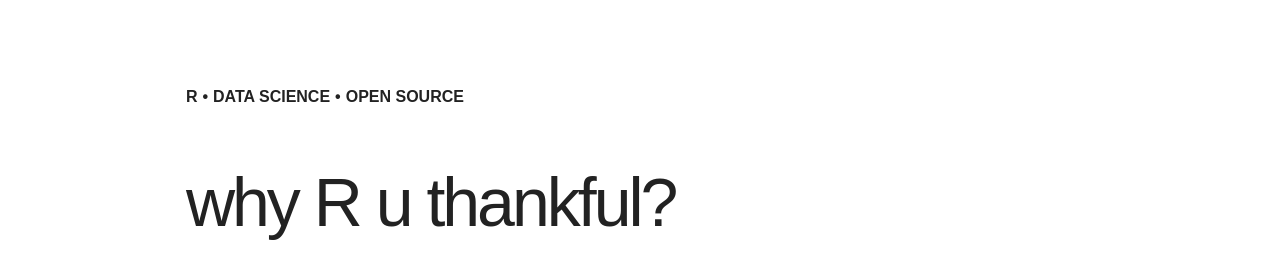
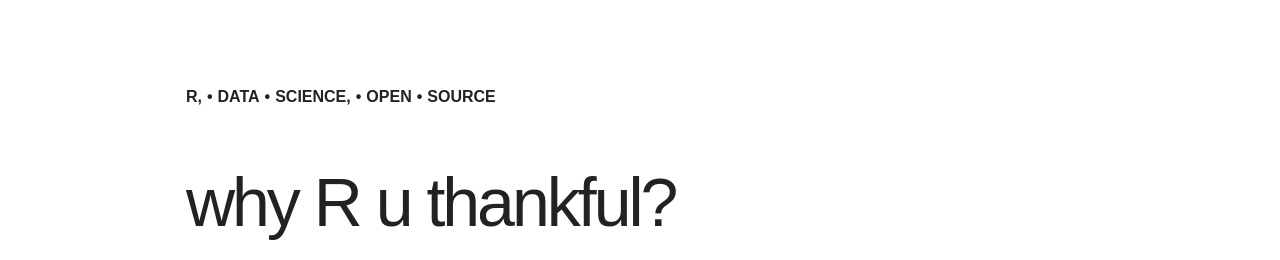
Before and after one commit to data-steve/data-steve.github.io, a Jekyll site: the page built from _posts/blog/2015-11-21-why-R-u-thankful.md, in a window 1280 px wide and 900 px high. Shown: the part 270-530 px from the top of the window. Built offline with Jekyll 4.4.1, drawn with Linux system fonts in a browser that asks for light colours; nearby versions of some CDN libraries.

Commit message:
added tags in

```diff
--- a/_posts/blog/2015-11-21-why-R-u-thankful.md
+++ b/_posts/blog/2015-11-21-why-R-u-thankful.md
@@ -1,7 +1,7 @@
 ---
 layout: post
 title: why R u thankful?
-tags: [R, Data Science, Open Source]
+tags: R, Data Science, Open Source
 ---
 
 
```
